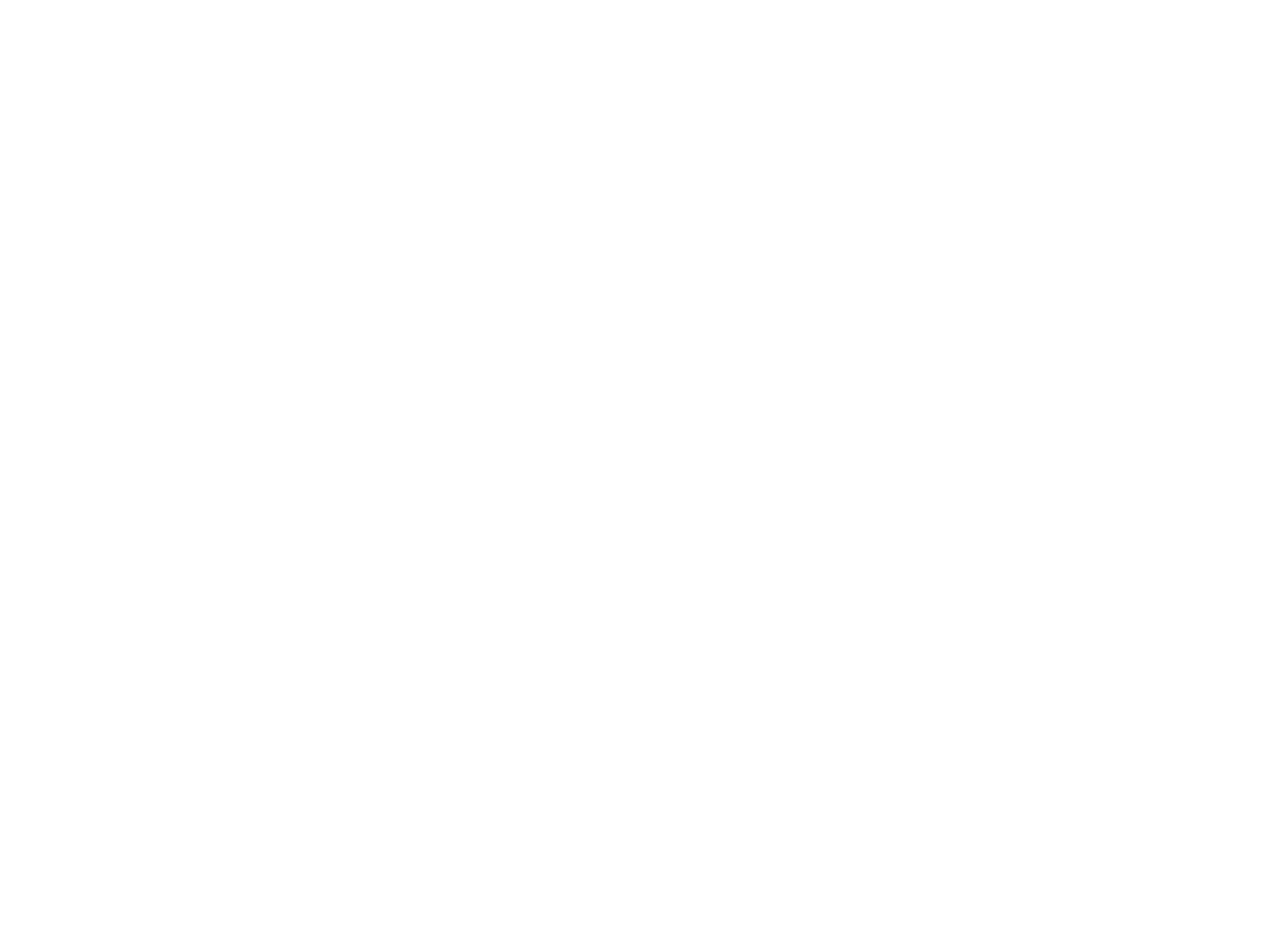
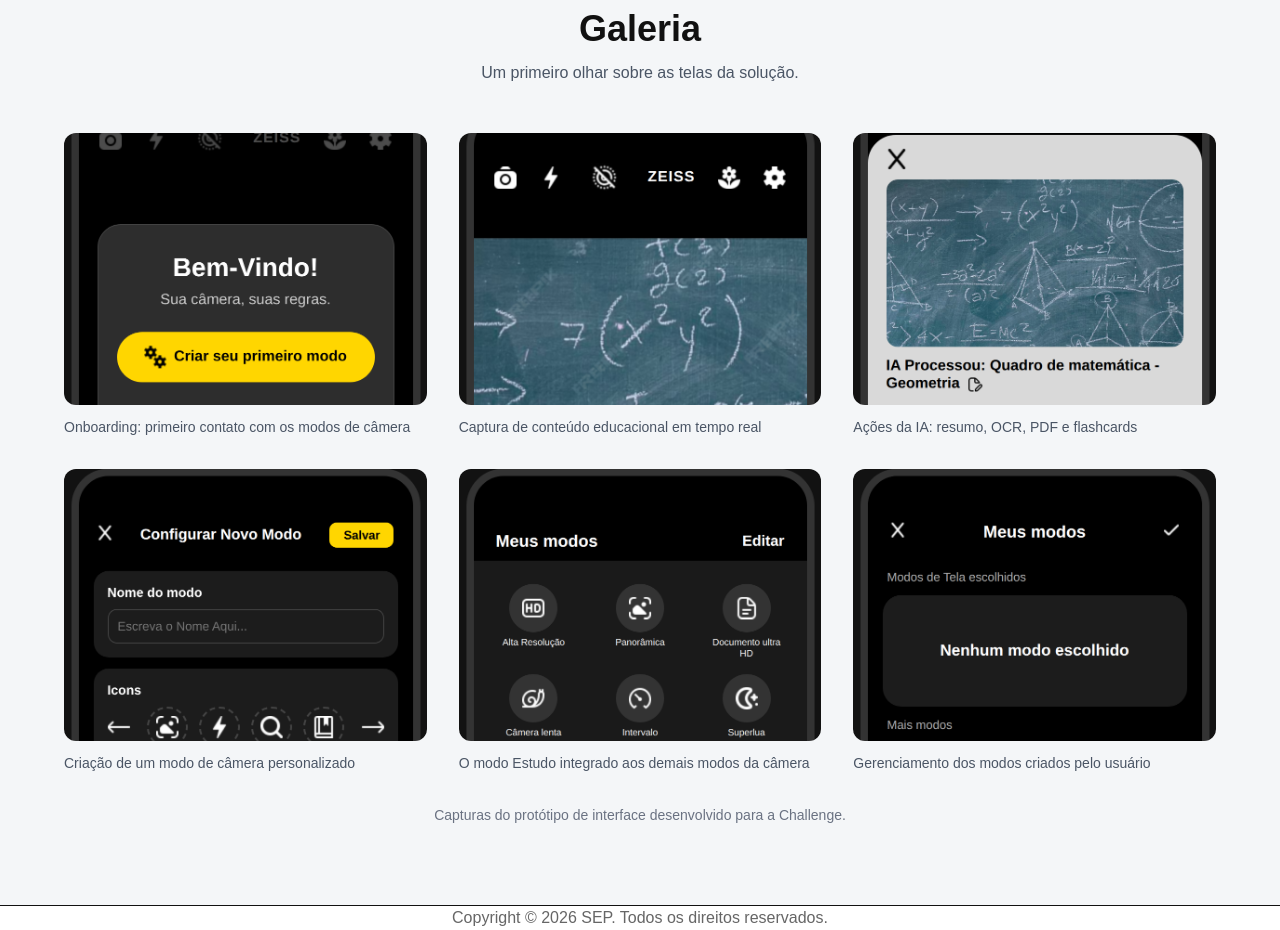
Before and after one commit to lucasknohara/SEP, a React (Vite) app: page /landing in a window 1280 px wide. Shown: the part 2060-2990 px from the top of the page. Before the commit the page ends 2014 px from the top, so only its background shows below. Built offline with nearby package versions, Linux system fonts and the light colour scheme.

Commit message:
feat: criando a seção de galeria

```diff
--- /dev/null
+++ b/src/components/LandingPage/Gallery/Gallery.jsx
@@ -0,0 +1,88 @@
+import inicio from "../../../assets/galeria-inicio.png";
+import captura from "../../../assets/galeria-captura.png";
+import resultado from "../../../assets/galeria-resultado-ia.png";
+import config from "../../../assets/galeria-config-modo.png";
+import modos from "../../../assets/galeria-modos.png";
+import gerenciamento from "../../../assets/galeria-meus-modos.png";
+
+function Gallery() {
+
+    const imagens = [
+        {
+            src: `${inicio}`,
+            alt: "Tela de boas-vindas da câmera SEP",
+            legenda: "Onboarding: primeiro contato com os modos de câmera"
+        },
+        {
+            src: `${captura}`,
+            alt: "Interface de câmera capturando um quadro",
+            legenda: "Captura de conteúdo educacional em tempo real"
+        },
+        {
+            src: `${resultado}`,
+            alt: "Tela de resultado da IA",
+            legenda: "Ações da IA: resumo, OCR, PDF e flashcards"
+        },
+        {
+            src: `${config}`,
+            alt: "Tela de configuração de modo personalizado",
+            legenda: "Criação de um modo de câmera personalizado"
+        },
+        {
+            src: `${modos}`,
+            alt: "Grade de modos de câmera",
+            legenda: "O modo Estudo integrado aos demais modos da câmera"
+        },
+        {
+            src: `${gerenciamento}`,
+            alt: "Tela de gerenciamento dos modos criados",
+            legenda: "Gerenciamento dos modos criados pelo usuário"
+        }
+    ];
+
+    return (
+        <section
+            id="galeria"
+            className="px-6 py-20 md:px-10 lg:px-16"
+        >
+            <div className="mx-auto max-w-7xl">
+
+                <div className="mb-12 text-center">
+                    <h1 className="text-3xl font-bold md:text-4xl">
+                        Galeria
+                    </h1>
+
+                    <p className="mt-3 text-gray-600">
+                        Um primeiro olhar sobre as telas da solução.
+                    </p>
+                </div>
+
+                <div className="grid grid-cols-1 gap-8 md:grid-cols-2 lg:grid-cols-3">
+
+                    {imagens.map((imagem) => (
+                        <figure key={imagem.src}>
+                            <img
+                                src={imagem.src}
+                                alt={imagem.alt}
+                                loading="lazy"
+                                className="h-auto w-full rounded-xl object-cover"
+                            />
+
+                            <figcaption className="mt-3 text-sm text-gray-600">
+                                {imagem.legenda}
+                            </figcaption>
+                        </figure>
+                    ))}
+
+                </div>
+
+                <p className="mt-8 text-sm text-gray-500 text-center">
+                    Capturas do protótipo de interface desenvolvido para a Challenge.
+                </p>
+
+            </div>
+        </section>
+    );
+}
+
+export default Gallery;
--- a/src/pages/LangingPage/LandingPage.jsx
+++ b/src/pages/LangingPage/LandingPage.jsx
@@ -2,6 +2,7 @@
 import HeaderLanding from "../../components/LandingPage/Header/Header.jsx";
 import Solution from "../../components/LandingPage/Solution/Solution.jsx";
 import TargetAudience from "../../components/LandingPage/TargetAudience/TargetAudience.jsx";
+import Gallery from "../../components/LandingPage/Gallery/Gallery.jsx";
 
 function LandingPage() {
     return (
@@ -10,6 +11,7 @@
             <HeroLanding />
             <Solution />
             <TargetAudience />
+            <Gallery />
         </section>
     );
 }
```
